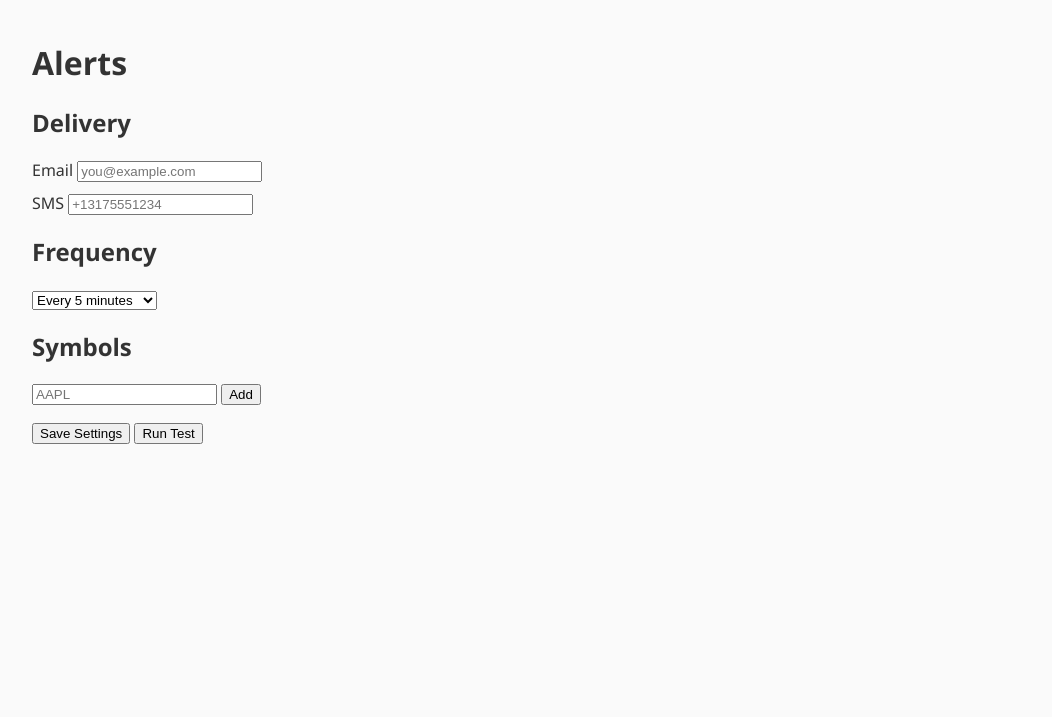
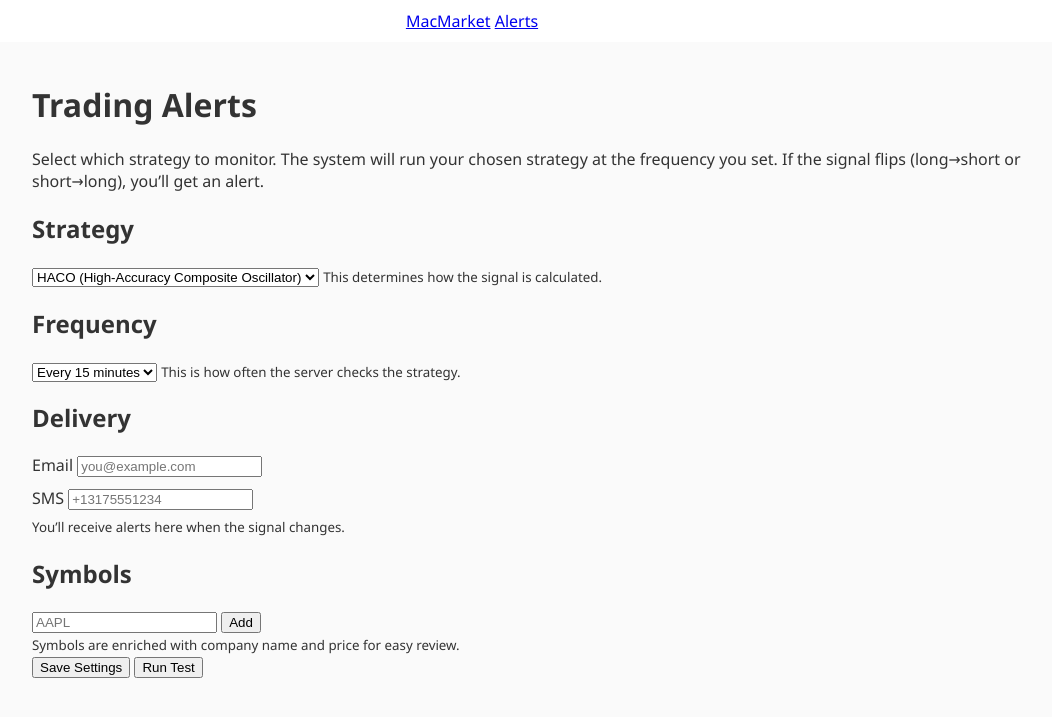
Before and after one commit to ryanm-plastic-recycling/MacMarket, a FastAPI app: page /alerts in a window 1280 px wide. Shown: the top 717 px of the page, without its empty margins (168-1220 px from the left). Run offline with FastAPI, Linux system fonts and the light colour scheme; data that the repository does not hold is empty.

Commit message:
fix: clean alerts route imports

```diff
--- a/app.py
+++ b/app.py
@@ -33,6 +33,7 @@ import httpx
 from cachetools import TTLCache
 from dotenv import load_dotenv
 from api.haco import router as haco_router
+from routes_alerts import router as alerts_router
 
 load_dotenv()
 
@@ -52,6 +53,7 @@ quiver_cache = TTLCache(maxsize=10, ttl=300)
 
 # Dynamic routes first
 app.include_router(haco_router)
+app.include_router(alerts_router)
 
 # Alerts page
 @app.get("/alerts", response_class=HTMLResponse)
@@ -176,6 +178,25 @@ def current_price(symbol: str):
     if price is None:
         raise HTTPException(status_code=404, detail="no_data")
     return {"symbol": symbol.upper(), "price": format_price(price)}
+
+
+@app.get("/api/quote/{symbol}")
+def quote(symbol: str):
+    """Return basic quote information for a symbol."""
+    try:
+        t = yf.Ticker(symbol)
+        info = getattr(t, "info", {}) or {}
+        name = info.get("shortName") or info.get("longName") or symbol.upper()
+        price = info.get("regularMarketPrice")
+        if price is None:
+            price = fetch_latest_price(symbol)
+        return {
+            "symbol": symbol.upper(),
+            "name": name,
+            "price": format_price(price) if price is not None else None,
+        }
+    except Exception as exc:  # pragma: no cover - external call
+        raise HTTPException(status_code=500, detail=str(exc))
 
 
 @app.get("/api/news")
--- /dev/null
+++ b/routes_alerts.py
@@ -0,0 +1,102 @@
+import asyncio
+import logging
+from typing import Any, Dict, List
+
+from fastapi import APIRouter, Request
+from backend.app.database import connect_to_db
+
+router = APIRouter(prefix="/api/alerts", tags=["alerts"])
+
+# In lieu of real auth, always use user 1
+
+def _user_id(request: Request) -> int:  # pragma: no cover - simple stub
+    return 1
+
+
+@router.get("/me")
+async def get_me(request: Request) -> Dict[str, Any]:
+    uid = _user_id(request)
+    conn = connect_to_db()
+    cur = conn.cursor(dictionary=True)
+    cur.execute(
+        "SELECT email, sms, frequency, strategy FROM user_alert_settings WHERE user_id=%s LIMIT 1",
+        (uid,),
+    )
+    pref = cur.fetchone()
+    cur.execute(
+        "SELECT symbol FROM user_alert_symbols WHERE user_id=%s ORDER BY symbol",
+        (uid,),
+    )
+    rows = cur.fetchall()
+    cur.close()
+    conn.close()
+    return {
+        "strategy": (pref["strategy"] if pref else "HACO"),
+        "email": (pref["email"] if pref else ""),
+        "sms": (pref["sms"] if pref else ""),
+        "frequency": (pref["frequency"] if pref else "15m"),
+        "symbols": [r["symbol"] for r in rows] if rows else [],
+    }
+
+
+@router.post("/me")
+async def set_me(request: Request) -> Dict[str, Any]:
+    uid = _user_id(request)
+    body = await request.json()
+    strategy = body.get("strategy") or "HACO"
+    email = (body.get("email") or "").strip()
+    sms = (body.get("sms") or "").strip()
+    freq = body.get("frequency") or "15m"
+    symbols: List[str] = [str(s).upper().strip() for s in (body.get("symbols") or []) if s]
+
+    conn = connect_to_db()
+    cur = conn.cursor()
+    cur.execute(
+        """INSERT INTO user_alert_settings (user_id,email,sms,frequency,strategy)
+           VALUES (%s,%s,%s,%s,%s)
+           ON DUPLICATE KEY UPDATE email=VALUES(email), sms=VALUES(sms),
+                                   frequency=VALUES(frequency), strategy=VALUES(strategy)""",
+        (uid, email, sms, freq, strategy),
+    )
+    cur.execute("DELETE FROM user_alert_symbols WHERE user_id=%s", (uid,))
+    if symbols:
+        cur.executemany(
+            "INSERT INTO user_alert_symbols (user_id,symbol) VALUES (%s,%s)",
+            [(uid, s) for s in symbols],
+        )
+    conn.commit()
+    cur.close()
+    conn.close()
+    return {"ok": True}
+
+
+@router.post("/test")
+async def test_alerts() -> Dict[str, Any]:
+    return {"ok": True}
+
+
+# --- Background worker ----------------------------------------------------
+
+async def _alerts_worker() -> None:  # pragma: no cover - background task
+    while True:
+        try:
+            conn = connect_to_db()
+            cur = conn.cursor(dictionary=True)
+            cur.execute(
+                "SELECT user_id, strategy, frequency FROM user_alert_settings"
+            )
+            rows = cur.fetchall() or []
+            cur.close()
+            conn.close()
+            for r in rows:
+                logging.info(
+                    "[alerts] would run %s for user %s at %s", r["strategy"], r["user_id"], r["frequency"]
+                )
+        except Exception as exc:  # pragma: no cover - logging only
+            logging.error("alerts worker error: %s", exc)
+        await asyncio.sleep(60)
+
+
+@router.on_event("startup")
+async def _startup() -> None:  # pragma: no cover
+    asyncio.create_task(_alerts_worker())
--- a/schema.sql
+++ b/schema.sql
@@ -103,6 +103,7 @@ CREATE TABLE IF NOT EXISTS user_alert_settings (
   email      VARCHAR(255) NOT NULL DEFAULT '',
   sms        VARCHAR(32)  NOT NULL DEFAULT '',
   frequency  ENUM('5m','15m','1h','1d') NOT NULL DEFAULT '15m',
+  strategy   VARCHAR(50) NOT NULL DEFAULT 'HACO',
   updated_at TIMESTAMP NOT NULL DEFAULT CURRENT_TIMESTAMP ON UPDATE CURRENT_TIMESTAMP
 );
 
--- a/static/js/alerts.js
+++ b/static/js/alerts.js
@@ -1,5 +1,6 @@
 (async function() {
   const $ = sel => document.querySelector(sel);
+  const stratEl = $('#alert-strategy');
   const emailEl = $('#alert-email');
   const smsEl = $('#alert-sms');
   const freqEl = $('#alert-frequency');
@@ -22,21 +23,35 @@
   function renderSymbols() {
     symList.innerHTML = '';
     symbols.forEach((s, i) => {
-      const li = document.createElement('li');
-      li.textContent = s;
+      const card = document.createElement('div');
+      card.className = 'card row';
+      const title = document.createElement('strong');
+      title.textContent = s;
+      card.appendChild(title);
+      const meta = document.createElement('span');
+      meta.textContent = '...';
+      card.appendChild(meta);
       const btn = document.createElement('button');
       btn.textContent = 'Remove';
       btn.onclick = () => { symbols.splice(i,1); renderSymbols(); };
-      li.appendChild(btn);
-      symList.appendChild(li);
+      card.appendChild(btn);
+      symList.appendChild(card);
+      fetch(`/api/quote/${s}`).then(r => r.json()).then(q => {
+        const parts = [];
+        if (q.name) parts.push(q.name);
+        if (q.price !== undefined && q.price !== null) parts.push(q.price);
+        meta.textContent = parts.join(' – ');
+      }).catch(() => { meta.textContent = ''; });
     });
   }
 
   symAdd.onclick = () => {
     const v = (symIn.value || '').trim().toUpperCase();
-    if (v && !symbols.includes(v)) symbols.push(v);
+    if (v && !symbols.includes(v)) {
+      symbols.push(v);
+      renderSymbols();
+    }
     symIn.value = '';
-    renderSymbols();
   };
 
   saveBtn.onclick = async () => {
@@ -45,6 +60,7 @@
         method: 'POST',
         headers: { 'Content-Type': 'application/json' },
         body: JSON.stringify({
+          strategy: stratEl.value,
           email: emailEl.value || '',
           sms: smsEl.value || '',
           frequency: freqEl.value,
@@ -75,6 +91,7 @@
     const res = await fetch('/api/alerts/me');
     if (res.ok) {
       const j = await res.json();
+      stratEl.value = j.strategy || 'HACO';
       emailEl.value = j.email || '';
       smsEl.value = j.sms || '';
       freqEl.value = j.frequency || '15m';
--- a/templates/alerts.html
+++ b/templates/alerts.html
@@ -1,20 +1,18 @@
-<!DOCTYPE html>
-<html lang="en">
-<head>
-  <meta charset="utf-8" />
-  <title>Alerts</title>
-  <meta name="viewport" content="width=device-width,initial-scale=1" />
-  <link rel="stylesheet" href="/static/style.css" />
-</head>
-<body>
-  <!-- Existing site header/nav should already render; ensure an Alerts link exists -->
+{% extends "base.html" %}
+{% block title %}Alerts{% endblock %}
+{% block content %}
 <main class="container">
-    <h1>Alerts</h1>
+  <h1>Trading Alerts</h1>
+  <p>Select which strategy to monitor. The system will run your chosen strategy at the frequency you set. If the signal flips (long→short or short→long), you’ll get an alert.</p>
 
   <section class="card">
-      <h2>Delivery</h2>
-      <label>Email <input id="alert-email" type="email" placeholder="you@example.com"></label>
-      <label>SMS <input id="alert-sms" type="tel" placeholder="+13175551234"></label>
+    <h2>Strategy</h2>
+    <select id="alert-strategy">
+      <option value="HACO">HACO (High-Accuracy Composite Oscillator)</option>
+      <option value="SMA">SMA Crossover</option>
+      <option value="MACD">MACD</option>
+    </select>
+    <small>This determines how the signal is calculated.</small>
   </section>
 
   <section class="card">
@@ -25,6 +23,14 @@
       <option value="1h">Hourly</option>
       <option value="1d">Daily</option>
     </select>
+    <small>This is how often the server checks the strategy.</small>
+  </section>
+
+  <section class="card">
+    <h2>Delivery</h2>
+    <label>Email <input id="alert-email" type="email" placeholder="you@example.com"></label>
+    <label>SMS <input id="alert-sms" type="tel" placeholder="+13175551234"></label>
+    <small>You’ll receive alerts here when the signal changes.</small>
   </section>
 
   <section class="card">
@@ -33,7 +39,8 @@
       <input id="symbol-input" type="text" placeholder="AAPL">
       <button id="add-symbol">Add</button>
     </div>
-      <ul id="symbol-list"></ul>
+    <div id="symbol-list" class="symbol-cards"></div>
+    <small>Symbols are enriched with company name and price for easy review.</small>
   </section>
 
   <div class="row">
@@ -43,7 +50,5 @@
 
   <div id="toast" class="toast" style="display:none;"></div>
 </main>
-
 <script src="/static/js/alerts.js"></script>
-</body>
-</html>
+{% endblock %}
--- /dev/null
+++ b/templates/base.html
@@ -0,0 +1,18 @@
+<!DOCTYPE html>
+<html lang="en">
+<head>
+  <meta charset="utf-8" />
+  <title>{% block title %}{% endblock %} - MacMarket</title>
+  <meta name="viewport" content="width=device-width,initial-scale=1" />
+  <link rel="stylesheet" href="/static/style.css" />
+</head>
+<body>
+  <header class="site-header">
+    <nav class="navbar">
+      <a href="/" class="logo">MacMarket</a>
+      <a href="/alerts">Alerts</a>
+    </nav>
+  </header>
+  {% block content %}{% endblock %}
+</body>
+</html>
```
Also changed, not shown: server.js (+7 -7 lines), db/migrations/002_add_strategy_to_user_alert_settings.sql (added). Lines whose indentation alone changed are shown as unchanged.
